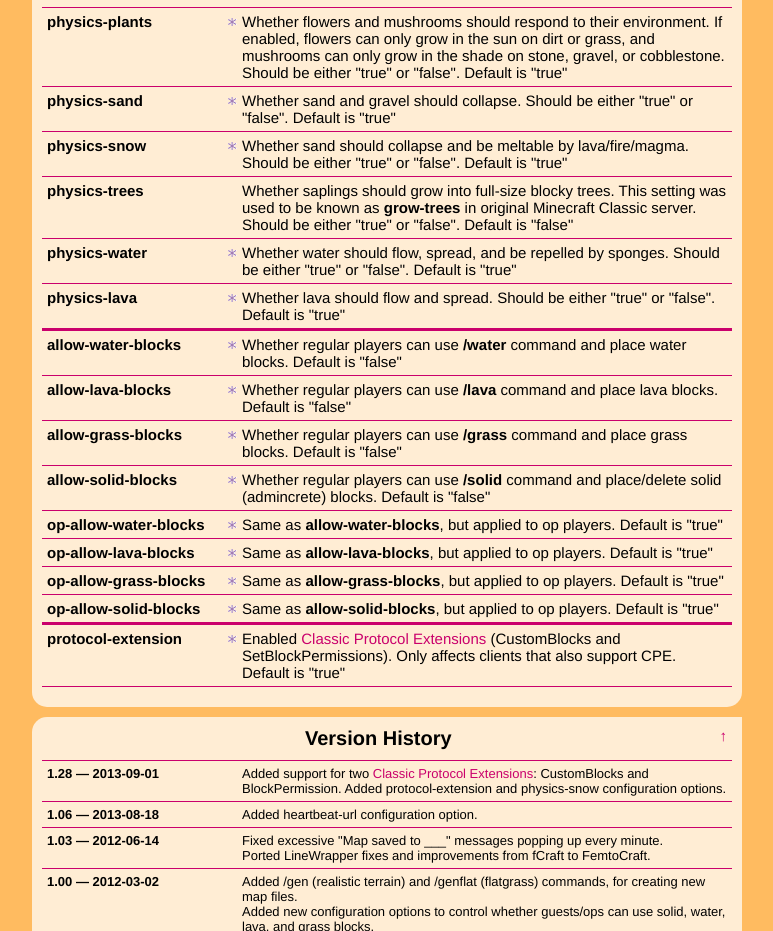
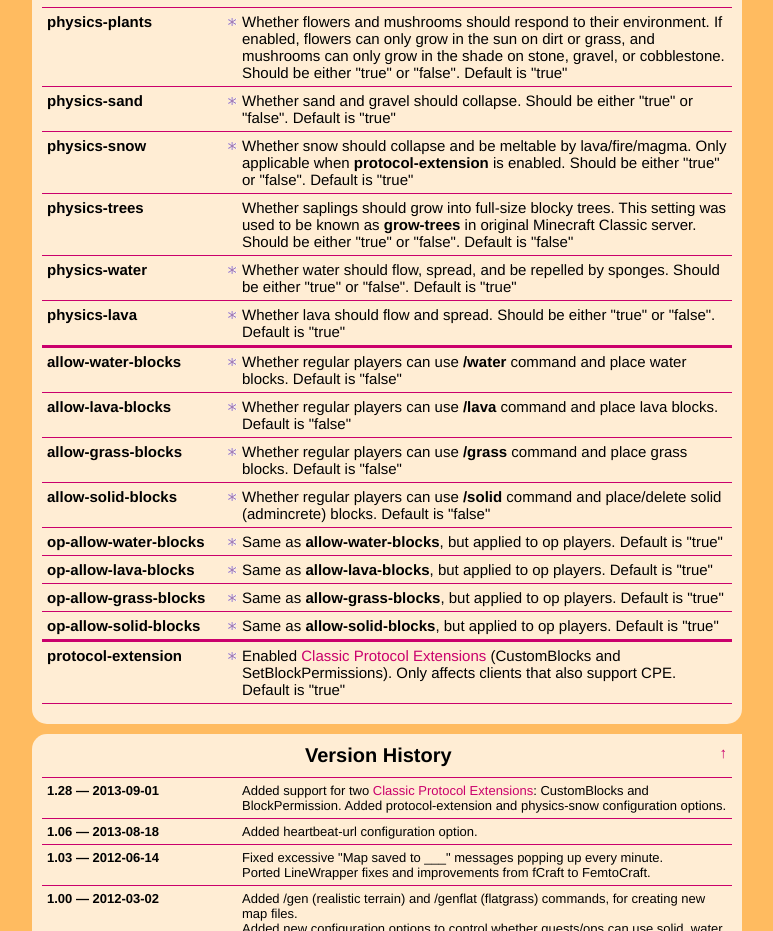
Before and after one commit to mstefarov/FemtoCraft, a plain HTML site: page femto.fcraft.net/index.html in a window 1280 px wide. Shown: the part 3663-4594 px from the top of the page, without its empty margins (253-1026 px from the left). Drawn offline with Linux system fonts and the light colour scheme.

Commit message:
Fixed a typo in "physics-snow" help entry on the site

```diff
--- a/femto.fcraft.net/index.html
+++ b/femto.fcraft.net/index.html
@@ -179,7 +179,8 @@
         Should be either "true" or "false". Default is "true"</dd>
     <dt class="new">physics-sand</dt> <dd>Whether sand and gravel should collapse.
         Should be either "true" or "false". Default is "true"</dd>
-    <dt class="new">physics-snow</dt> <dd>Whether sand should collapse and be meltable by lava/fire/magma.
+    <dt class="new">physics-snow</dt> <dd>Whether snow should collapse and be meltable by lava/fire/magma.
+        Only applicable when <b>protocol-extension</b> is enabled.
         Should be either "true" or "false". Default is "true"</dd>
     <dt>physics-trees</dt> <dd>Whether saplings should grow into full-size blocky trees.
         This setting was used to be known as <b>grow-trees</b> in original Minecraft Classic server.
```
